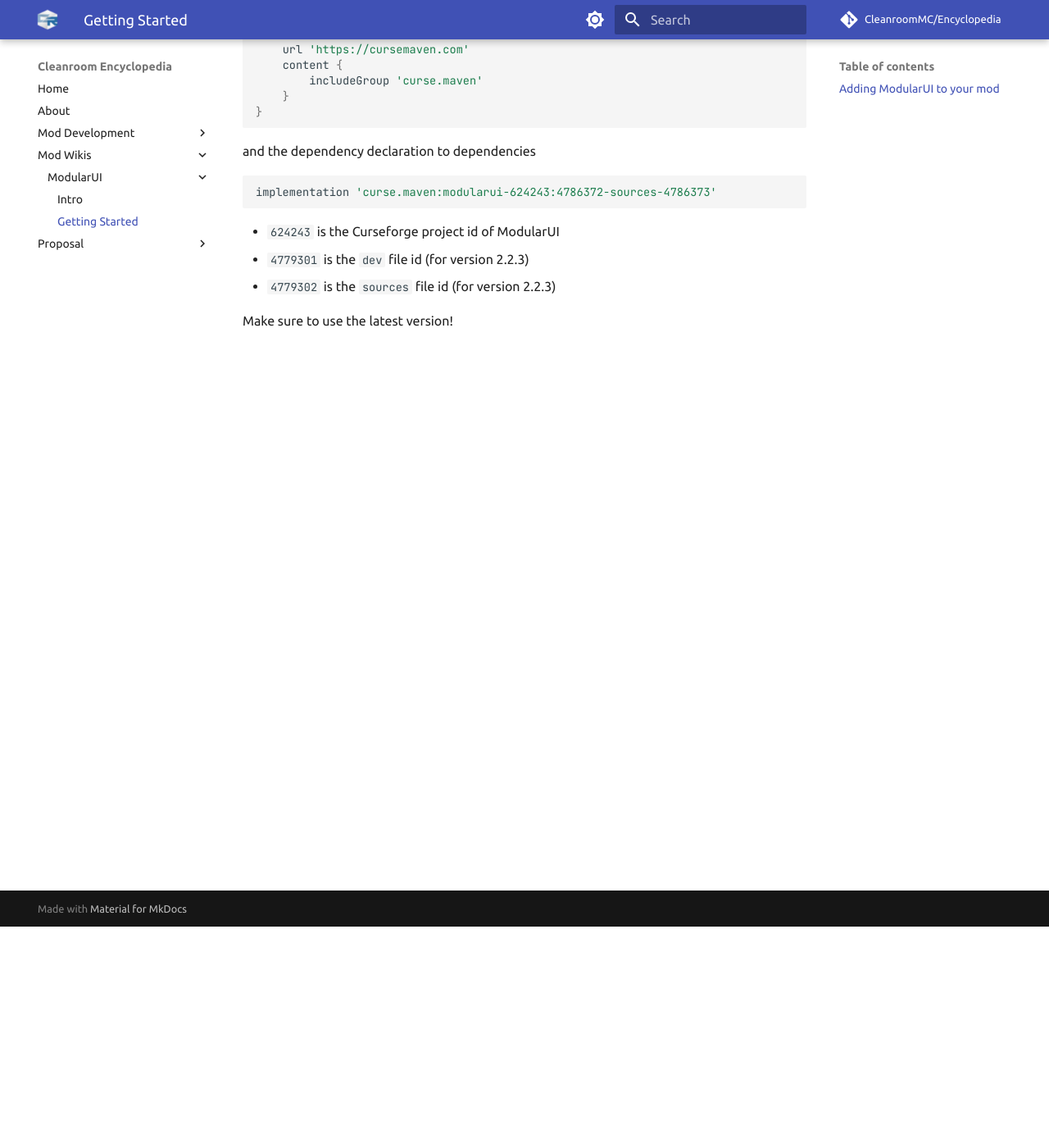
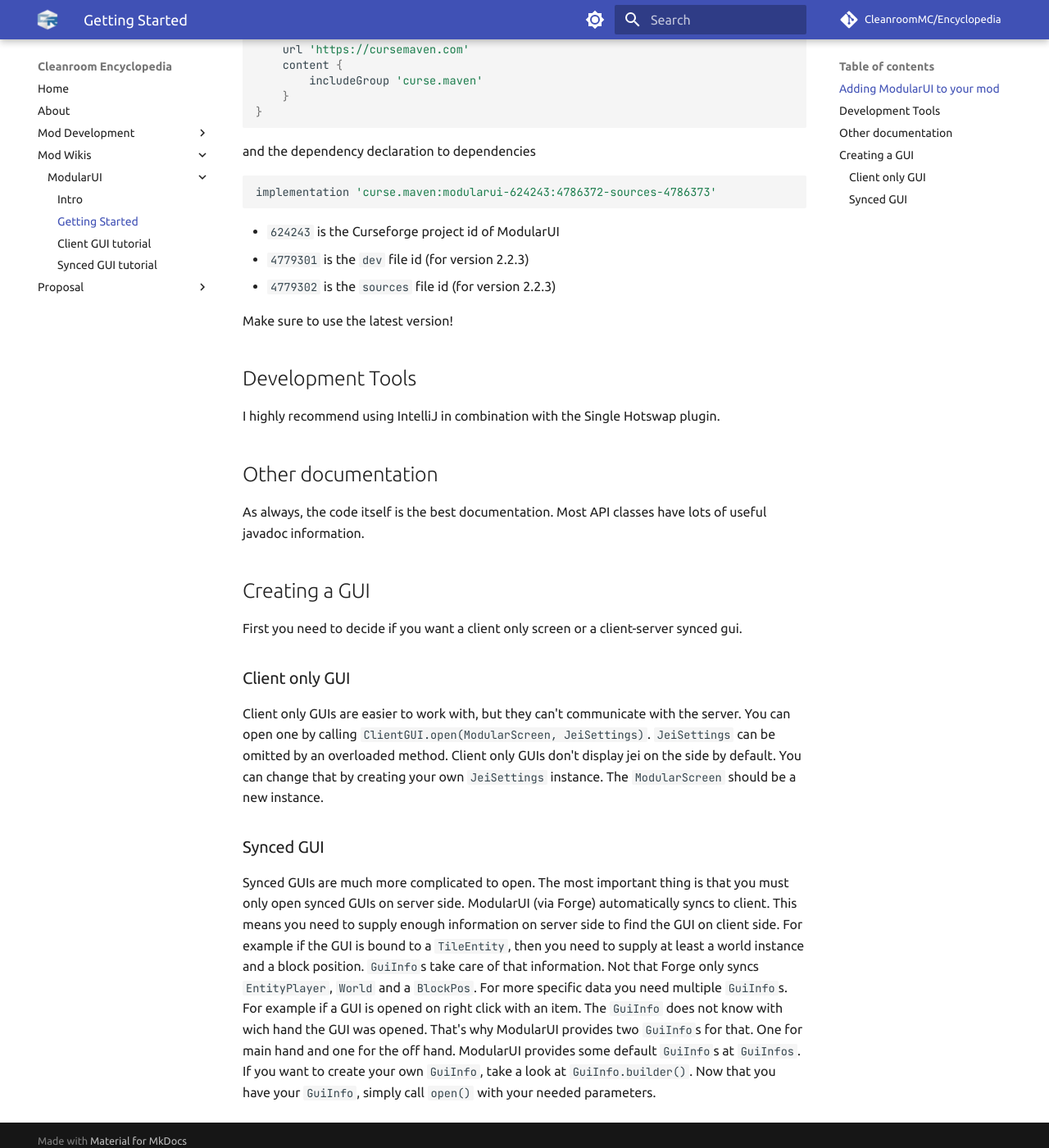
Before and after one commit to CleanroomMC/Encyclopedia, an MkDocs documentation site: the page built from docs/mod-wiki/modularui/getting_started.md, in a window 1280 px wide and 1400 px high, scrolled down 270 px. Shown: the whole window at 82% size. Built offline with MkDocs 1.6.1 and Material for MkDocs 9.7.7, drawn with Linux system fonts in a browser that asks for light colours; comment, search, counter and statistics services are not loaded.

Commit message:
more docs

`````diff
--- a/docs/mod-wiki/modularui/getting_started.md
+++ b/docs/mod-wiki/modularui/getting_started.md
@@ -1,7 +1,9 @@
 # Getting Started
 
 ## Adding ModularUI to your mod
+
 Add the maven to the repositories (if not already present)
+
 ````groovy
 maven {
     name 'CurseMaven'
@@ -11,7 +13,9 @@
     }
 }
 ````
+
 and the dependency declaration to dependencies
+
 ````groovy
 implementation 'curse.maven:modularui-624243:4786372-sources-4786373'
 ````
@@ -21,3 +25,36 @@
 - `4779302` is the `sources` file id (for version 2.2.3)
 
 Make sure to use the latest version!
+
+## Development Tools
+
+I highly recommend using IntelliJ in combination with the Single Hotswap plugin.
+
+## Other documentation
+
+As always, the code itself is the best documentation. Most API classes have lots of useful javadoc information.
+
+## Creating a GUI
+
+First you need to decide if you want a client only screen or a client-server synced gui.
+
+### Client only GUI
+
+Client only GUIs are easier to work with, but they can't communicate with the server.
+You can open one by calling `ClientGUI.open(ModularScreen, JeiSettings)`.
+`JeiSettings` can be omitted by an overloaded method. Client only GUIs don't display jei on the side by default.
+You can change that by creating your own `JeiSettings` instance. The `ModularScreen` should be a new instance.
+
+### Synced GUI
+
+Synced GUIs are much more complicated to open. The most important thing is that you must only open synced GUIs
+on server side. ModularUI (via Forge) automatically syncs to client. This means you need to supply enough information on
+server side to find the GUI on client side. For example if the GUI is bound to a `TileEntity`, then you need to supply
+at least a world instance and a block position. `GuiInfo`s take care of that information.
+Not that Forge only syncs `EntityPlayer`, `World` and a `BlockPos`. For more specific data you need multiple `GuiInfo`s.
+For example if a GUI is opened on right click with an item. The `GuiInfo` does not know with wich hand the GUI was
+opened.
+That's why ModularUI provides two `GuiInfo`s for that. One for main hand and one for the off hand.
+ModularUI provides some default `GuiInfo`s at `GuiInfos`. If you want to create your own `GuiInfo`, take a look at
+`GuiInfo.builder()`.
+Now that you have your `GuiInfo`, simply call `open()` with your needed parameters.
--- a/mkdocs.yml
+++ b/mkdocs.yml
@@ -30,6 +30,8 @@
       - ModularUI:
           - Intro: mod-wiki/modularui/intro.md
           - Getting Started: mod-wiki/modularui/getting_started.md
+          - Client GUI tutorial: mod-wiki/modularui/client_gui_tutorial.md
+          - Synced GUI tutorial: mod-wiki/modularui/synced_gui_tutorial.md
   - Proposal:
     - Standard:
       - Minecraft Technical Metric System: proposal/standard/mtms.md
`````
Also changed, not shown: docs/mod-wiki/modularui/client_gui_tutorial.md (added, +101 -0 lines), docs/mod-wiki/modularui/synced_gui_tutorial.md (added, +155 -0 lines), docs/mod-wiki/modularui/modularscreen.md (added).
